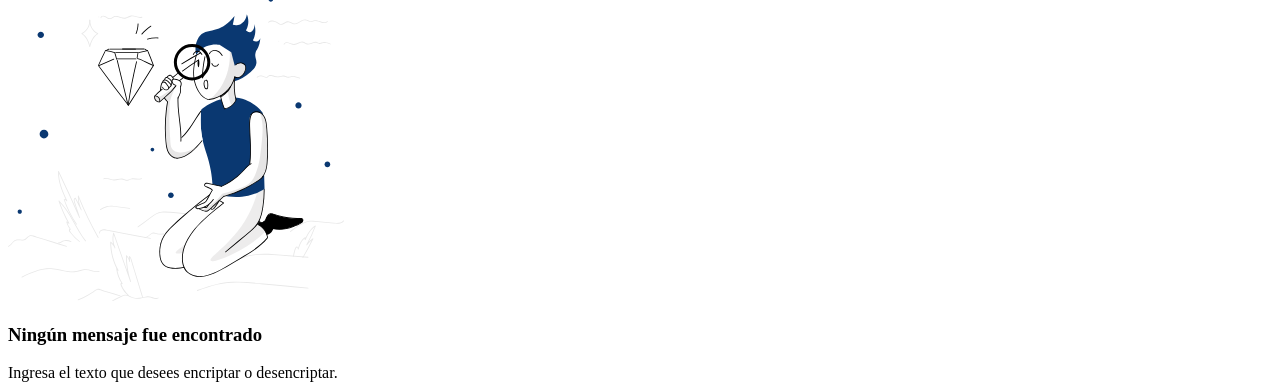
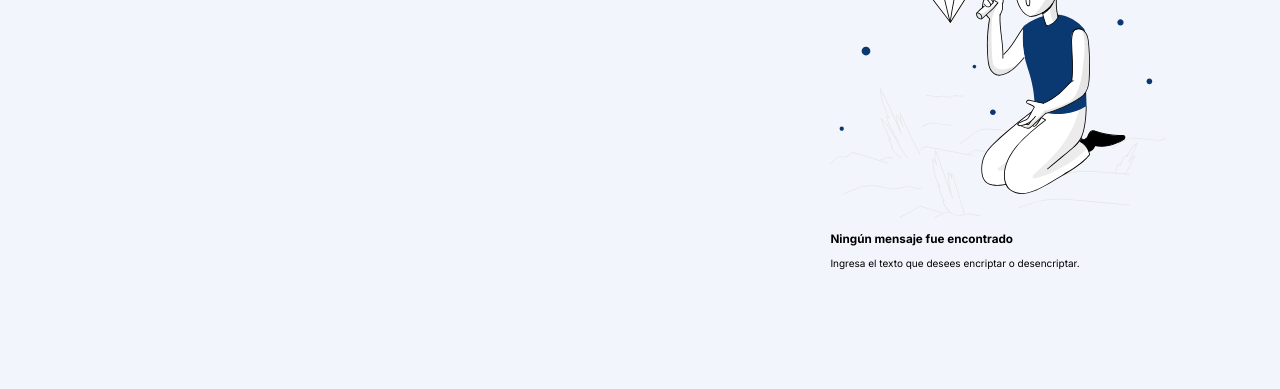
Before and after one commit to lawrencehv/challenge-encriptador, a plain HTML site: page index.html in a window 1280 px wide. Shown: the part 144-533 px from the top of the page. Drawn offline with Linux system fonts and the light colour scheme.

Commit message:
Se añaden estilos de diseño al Style.css

```diff
--- a/index.html
+++ b/index.html
@@ -5,31 +5,38 @@
     <meta name="viewport" content="width=device-width, initial-scale=1.0">
     <title>Encriptador</title>
     <link rel="stylesheet" href="style.css">
+    <link rel="preconnect" href="https://fonts.googleapis.com">
+<link rel="preconnect" href="https://fonts.gstatic.com" crossorigin>
+<link href="https://fonts.googleapis.com/css2?family=Inter:ital,opsz,wght@0,14..32,100..900;1,14..32,100..900&display=swap" rel="stylesheet">
 </head>
 <body>
     <header>
         <img src="assets/img/LogoLogo-allura.svg" alt="logo de allura">
     </header>
     <main>
-        <form action="">
-            <textarea name="" id="" placeholder="Ingrese texto"></textarea>
+        <form class="form__section">
+            <textarea class="form__input" name="texto" id="" string=string.toLowerCase placeholder="Ingrese texto"></textarea>
+            <div class="container">
                     <div class="btn_container">
-                <div class="btn_alert_msj"><img src="assets/img/Logo-alerta.svg" alt="icono de alerta"><span>Solo letras minúsculas y sin acento</span>
-
+                                    <div class="btn_alert_msj"><img src="assets/img/Logo-alerta.svg" alt="icono de alerta">
+                                        <span>Solo letras minúsculas y sin acento</span>
+                                    </div>
                     </div>
                 <input type="submit" value="Encriptar">
                 <input type="submit" value="Desencriptar">
             </div>
         </form>
-    </main>
+
         <aside class="result__decrypted">
             <img src="assets/img/Muñeco.svg" alt="" class="result__decrypted__img">
             <div class="result__decrypted__container">
                 <h3 class="result__decrypted__container__title">Ningún mensaje fue encontrado</h3>
                 <p class="result__decrypted__container__text">Ingresa el texto que desees encriptar o desencriptar.</p>
             </div>
+        </aside>
 
-    </aside>
+    </main>
+
 
 </body>
 </html>
--- a/style.css
+++ b/style.css
@@ -0,0 +1,53 @@
+:root{
+    --darkblue: #0A3871;
+    --lightblue: #F3F5FC;
+    --inter: "Inter", sans-serif;
+}
+
+html{
+    font-size: 62.5%; /* 1rem=10px*/
+}
+
+body{
+    background-color: var(--lightblue);
+    font-family: var(--inter);
+}
+
+.header{
+    margin-bottom: 5rem;
+    margin-top: 5rem;
+    width: 67%;
+}
+
+header img{
+    width: 120px;
+    height: 48px;
+}
+main{
+    display: flex;
+    justify-content: space-around;
+}
+
+.form__section{
+    display: flex;
+    flex-direction: column;
+    justify-content: space-between;
+    height: 65dvh;
+    width: 40%;
+}
+
+.form__input{
+    width: 560px;
+    height: 50dvh;
+    background-color: transparent;
+    border-color: transparent;
+    resize: none;
+    outline: none;
+    font-family: var(--inter);
+    font-size: 3.2rem;
+    text-align: justify;
+    color: var(--darkblue);
+}
+::placeholder{
+    color: var(--darkblue);
+}
```
Lines whose indentation alone changed are shown as unchanged.
